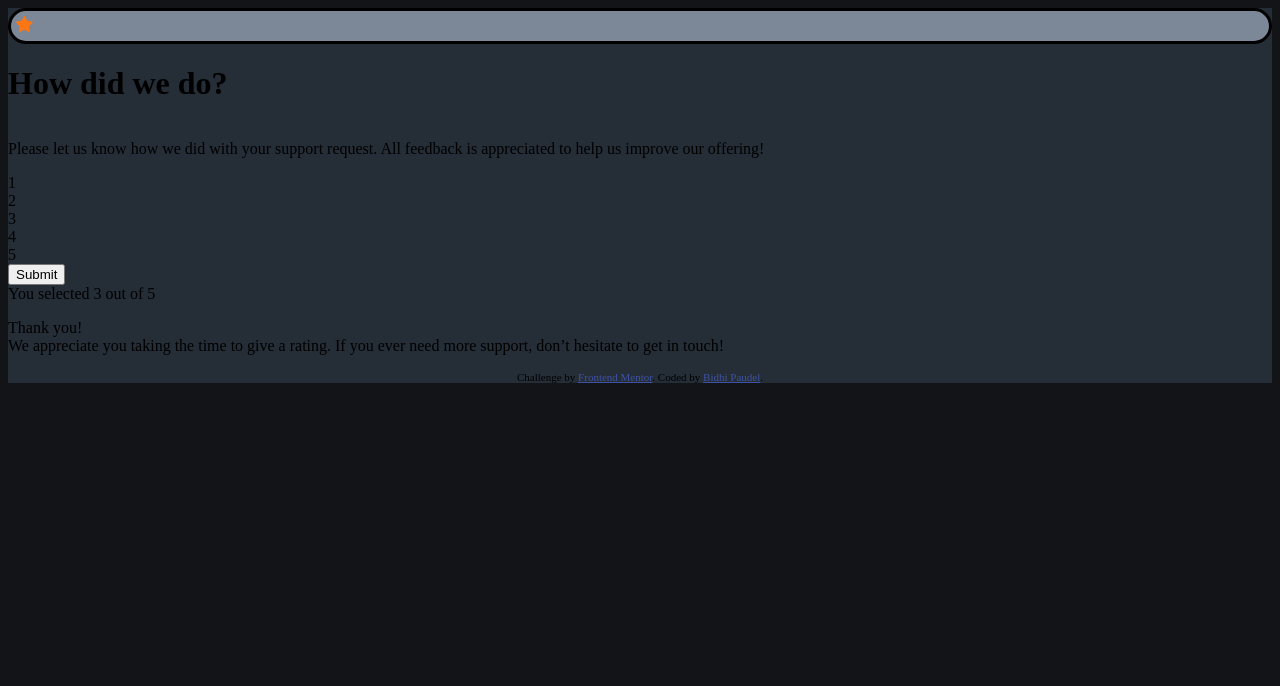
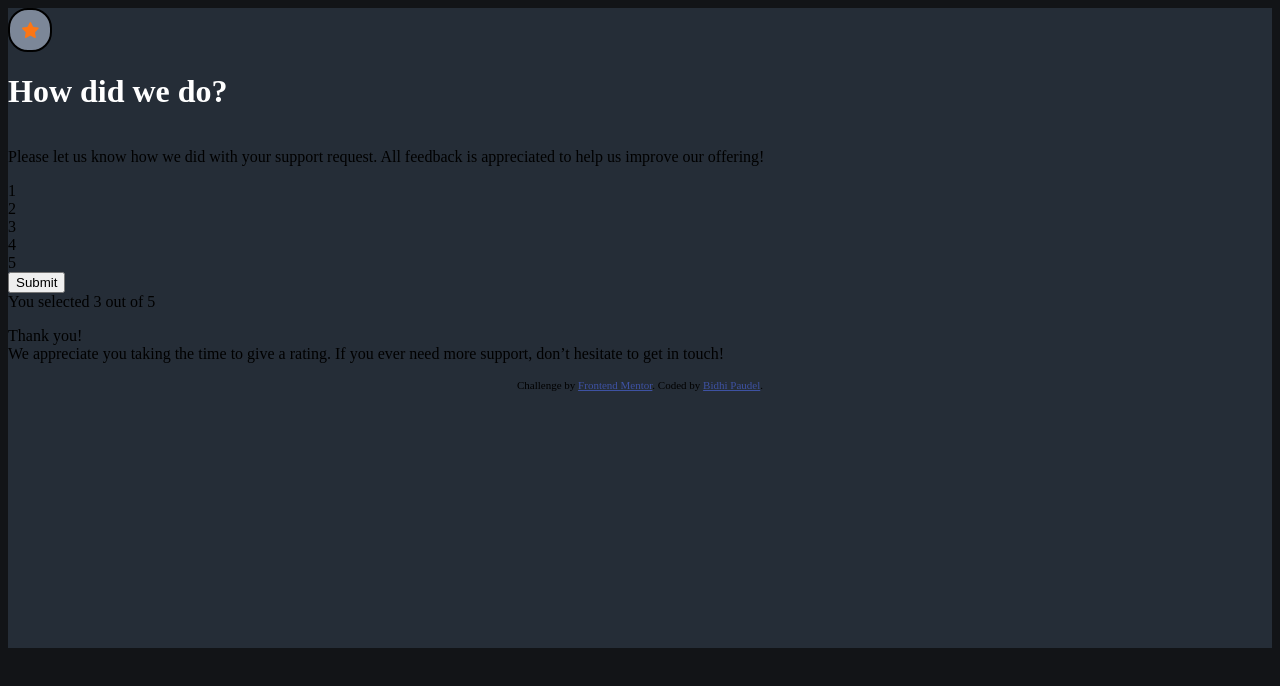
Before and after one commit to Bidhi1/interactive-rating-component-main, a plain HTML site: page index.html in a window 1280 px wide. Drawn offline with Linux system fonts and the light colour scheme.

Commit message:
seventh-commit

```diff
--- a/style.css
+++ b/style.css
@@ -28,18 +28,27 @@
 .container{
     display: flex;
     flex-direction: column;
-
+    height: 80vh;
     background-color: var(--DarkBlue);
 }
 
 .container .image{
-    border: 3px solid black;
+    border: 2px solid black;
+    display: flex;
+    width: 30px;
+    height: 30px;
     padding: 5px;
-    border-radius: 50px;
-    background-color: var(--MediumGrey);
-
+    align-items: center;
+    justify-content: center;
+    border-radius: 20px;
+    background-color:var(--MediumGrey);
 }
 
 body{
+    display: flexbox;
     background-color: var(--VeryDarkBlue);
 }
+
+.container .heading h1{
+    color: white;
+}
```
